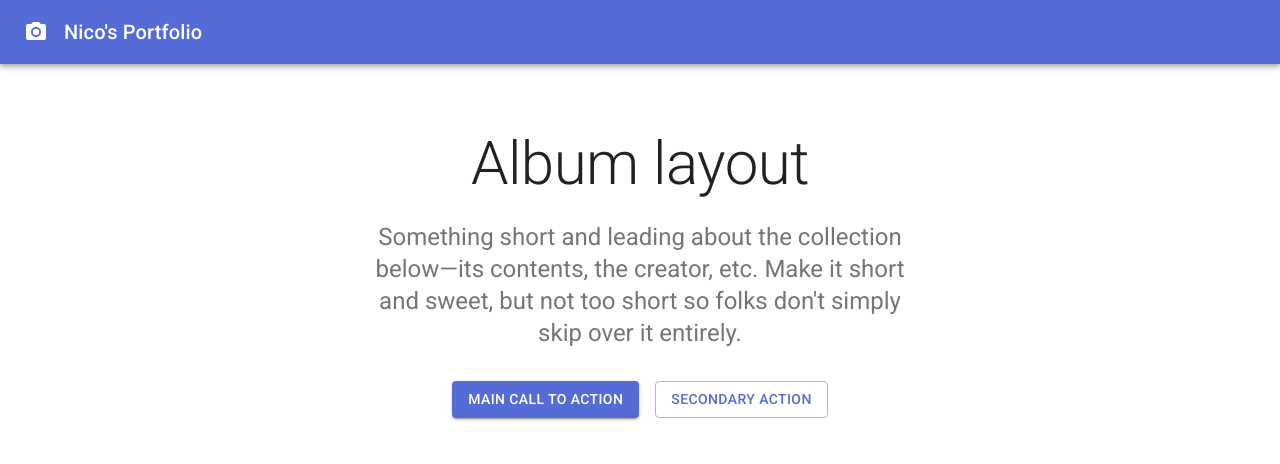
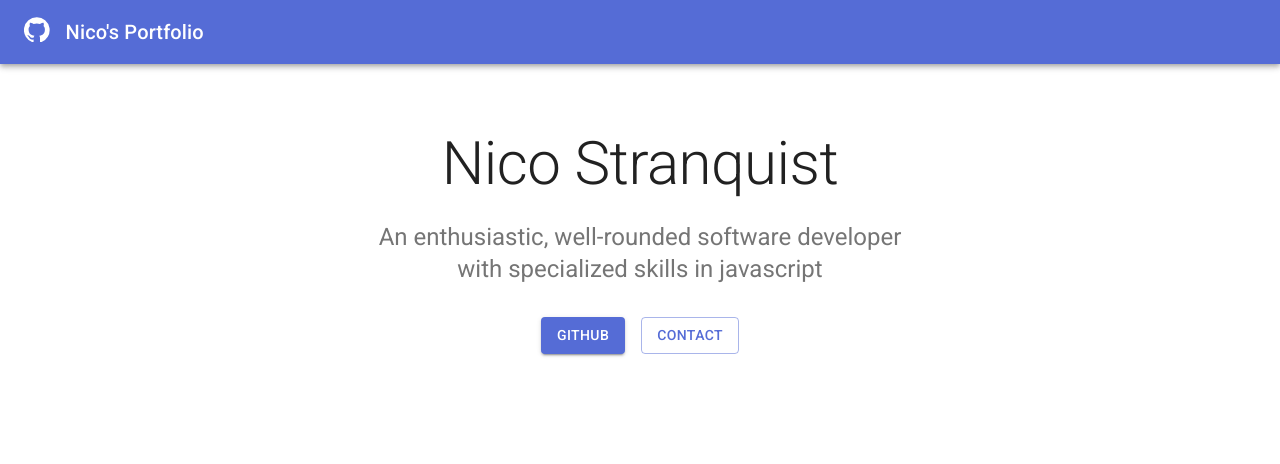
Before and after one commit to nstranquist/dev-portfolio, a React (Create React App) app: page /projects in a window 1280 px wide. Shown: the top 464 px of the page. Built offline with nearby package versions, Linux system fonts and the light colour scheme; grey boxes are pictures that could not be loaded.

Commit message:
add content to project. all content can be added by modifying /content/content.js

```diff
--- a/src/App.tsx
+++ b/src/App.tsx
@@ -4,16 +4,22 @@ import React from 'react';
 import { AppBar } from './components/layout/AppBar'
 import { AppFooter } from './components/layout/AppFooter'
 import { Projects as ProjectsPage } from './pages/Projects'
+
+// import content
+import { PageContent } from './content'
+
+// import styles
 import { useAppStyles } from './styles/AppStyles'
 
 export default function App() {
   const AppStyles = useAppStyles()
+  const { headerContent, footerContent } = PageContent
 
   return (
     <>
-      <AppBar iconClass={AppStyles.icon} />
+      <AppBar content={headerContent} iconClass={AppStyles.icon} />
       <ProjectsPage />
-      <AppFooter footerClass={AppStyles.footer} />
+      <AppFooter content={footerContent} footerClass={AppStyles.footer} />
     </>
   );
 }
--- a/src/components/layout/AppBar.tsx
+++ b/src/components/layout/AppBar.tsx
@@ -1,22 +1,29 @@
 import React from 'react'
 import { AppBar as AppBarMUI } from '@material-ui/core';
-import CameraIcon from '@material-ui/icons/PhotoCamera';
+import GitHubIcon from '@material-ui/icons/GitHub';
 import Toolbar from '@material-ui/core/Toolbar';
+import Link from '@material-ui/core/Link';
 import Typography from '@material-ui/core/Typography';
 
 interface IProps {
+  content: any
   iconClass: any
 }
 
 export const AppBar: React.FC<IProps> = ({
+  content: {
+    navTitle
+  },
   iconClass
 }) => {
   return (
     <AppBarMUI position="relative">
       <Toolbar>
-        <CameraIcon className={iconClass} />
+        <Link href="https://github.com" target="_blank" style={{color:'white'}}>
+          <GitHubIcon className={iconClass} />
+        </Link>
         <Typography variant="h6" color="inherit" noWrap>
-          Nico's Portfolio
+          {navTitle}
         </Typography>
       </Toolbar>
     </AppBarMUI>
--- a/src/components/layout/AppFooter.tsx
+++ b/src/components/layout/AppFooter.tsx
@@ -3,15 +3,20 @@ import Typography from '@material-ui/core/Typography';
 import Link from '@material-ui/core/Link'
 
 interface IProps {
+  content: any
   footerClass: any
 }
 
 export const AppFooter: React.FC<IProps> = ({
+  content: {
+    heading,
+    smallText,
+  },
   footerClass
 }) => (
   <footer className={footerClass}>
     <Typography variant="h6" align="center" gutterBottom>
-      Thanks for stopping by!
+      {heading}
     </Typography>
     <Typography variant="subtitle1" align="center" color="textSecondary" component="p">
       Please reach out on
@@ -21,7 +26,7 @@ export const AppFooter: React.FC<IProps> = ({
       for inquiries
     </Typography>
     <Typography variant="body2" color="textSecondary" align="center">
-      Nico Stranquist, 2019
+      {smallText}
     </Typography>
   </footer>
 )
--- /dev/null
+++ b/src/components/projects/ProjectsHero.tsx
@@ -0,0 +1,44 @@
+import React from 'react'
+import Typography from '@material-ui/core/Typography'
+import Grid from '@material-ui/core/Grid'
+import Button from '@material-ui/core/Button'
+
+interface IProps {
+  content: any
+  heroButtonsClass: any
+}
+
+export const ProjectsHero: React.FC<IProps> = ({
+  content: {
+    title,
+    subtitle,
+    ctaPrimary,
+    ctaSecondary
+  },
+  heroButtonsClass
+}) => {
+  return (
+    <>
+      <Typography component="h1" variant="h2" align="center" color="textPrimary" gutterBottom>
+        {title}
+      </Typography>
+      <Typography variant="h5" align="center" color="textSecondary" paragraph>
+        {subtitle}
+      </Typography>
+      <div className={heroButtonsClass}>
+        <Grid container spacing={2} justify="center">
+          <Grid item>
+            <Button variant="contained" color="primary">
+              {ctaPrimary}
+            </Button>
+          </Grid>
+          <Grid item>
+            <Button variant="outlined" color="primary">
+              {ctaSecondary}
+            </Button>
+          </Grid>
+        </Grid>
+      </div>
+    </>
+  )
+}
--- /dev/null
+++ b/src/content/content.js
@@ -0,0 +1,32 @@
+
+// content needed accross all pages
+export const PageContent = {
+  "headerContent": {
+    navTitle: "Nico's Portfolio",
+    //imgUrl: "path-to-image"
+  },
+  "footerContent": {
+    heading: "Thanks for stopping by!",
+    // subheading: ** will just hardcode, to keep it simple. Because Links are in Subheading
+    smallText: "Nico Stranquist, 2019"
+  }
+}
+
+// content by page
+export const ProjectsContent = {
+  "ProjectsHero": {
+    title: 'Nico Stranquist',
+    subtitle: 'An enthusiastic, well-rounded software developer with specialized skills in javascript',
+    ctaPrimary: 'GitHub',
+    ctaSecondary:' Contact',
+    // add social media button bar beneath this, as an array of objects with title, iconName, and link
+  },
+  "Projects": [
+    {
+      title: "My First Project",
+      details: "For testing purposes only",
+      url: "https://github.com",
+      imageUrl: "https://placekitten.com/100/100"
+    }
+  ]
+}
--- /dev/null
+++ b/src/content/index.js
@@ -0,0 +1,7 @@
+import { PageContent } from './content'
+import { ProjectsContent } from './content'
+
+export {
+  PageContent,
+  ProjectsContent
+}
--- a/src/pages/Projects.tsx
+++ b/src/pages/Projects.tsx
@@ -7,73 +7,33 @@ import CardMedia from '@material-ui/core/CardMedia';
 import CssBaseline from '@material-ui/core/CssBaseline';
 import Grid from '@material-ui/core/Grid';
 import Typography from '@material-ui/core/Typography';
-import { makeStyles } from '@material-ui/core/styles';
 import Container from '@material-ui/core/Container';
+
 // import custom components
+import { ProjectsHero } from '../components/projects/ProjectsHero'
 
+// import content object to populate page with portfolio data
+import { ProjectsContent } from '../content'
 
-const useStyles = makeStyles(theme => ({
-  heroContent: {
-    backgroundColor: theme.palette.background.paper,
-    padding: theme.spacing(8, 0, 6),
-  },
-  heroButtons: {
-    marginTop: theme.spacing(4),
-  },
-  cardGrid: {
-    paddingTop: theme.spacing(8),
-    paddingBottom: theme.spacing(8),
-  },
-  card: {
-    height: '100%',
-    display: 'flex',
-    flexDirection: 'column',
-  },
-  cardMedia: {
-    paddingTop: '56.25%', // 16:9
-  },
-  cardContent: {
-    flexGrow: 1,
-  },
-}));
+// import styles
+import { useProjectStyles } from '../styles/ProjectsStyles'
 
 const cards = [1, 2, 3, 4, 5, 6, 7, 8, 9];
 
 export const Projects = () => {
-  const classes = useStyles();
+  const classes = useProjectStyles();
 
   return (
     <>
       <CssBaseline />
       <main>
+        {/* Hero Section */}
         <div className={classes.heroContent}>
           <Container maxWidth="sm">
-            <Typography component="h1" variant="h2" align="center" color="textPrimary" gutterBottom>
-              Album layout
-            </Typography>
-            <Typography variant="h5" align="center" color="textSecondary" paragraph>
-              Something short and leading about the collection below—its contents, the creator, etc.
-              Make it short and sweet, but not too short so folks don&apos;t simply skip over it
-              entirely.
-            </Typography>
-            <div className={classes.heroButtons}>
-              <Grid container spacing={2} justify="center">
-                <Grid item>
-                  <Button variant="contained" color="primary">
-                    Main call to action
-                  </Button>
-                </Grid>
-                <Grid item>
-                  <Button variant="outlined" color="primary">
-                    Secondary action
-                  </Button>
-                </Grid>
-              </Grid>
-            </div>
+            <ProjectsHero content={ProjectsContent.ProjectsHero} heroButtonsClass={classes.heroButtons} />
           </Container>
         </div>
         <Container className={classes.cardGrid} maxWidth="md">
-          {/* End hero unit */}
           <Grid container spacing={4}>
             {cards.map(card => (
               <Grid item key={card} xs={12} sm={6} md={4}>
--- a/src/styles/AppStyles.tsx
+++ b/src/styles/AppStyles.tsx
@@ -4,6 +4,7 @@ import { makeStyles } from '@material-ui/core/styles';
 export const useAppStyles = makeStyles(theme => ({
   icon: {
     marginRight: theme.spacing(2),
+    fontSize: '1.6rem'
   },
   footer: {
     backgroundColor: theme.palette.background.paper,
--- /dev/null
+++ b/src/styles/ProjectsStyles.tsx
@@ -0,0 +1,27 @@
+
+import { makeStyles } from '@material-ui/core/styles';
+
+export const useProjectStyles = makeStyles(theme => ({
+  heroContent: {
+    backgroundColor: theme.palette.background.paper,
+    padding: theme.spacing(8, 0, 6),
+  },
+  heroButtons: {
+    marginTop: theme.spacing(4),
+  },
+  cardGrid: {
+    paddingTop: theme.spacing(8),
+    paddingBottom: theme.spacing(8),
+  },
+  card: {
+    height: '100%',
+    display: 'flex',
+    flexDirection: 'column',
+  },
+  cardMedia: {
+    paddingTop: '56.25%', // 16:9
+  },
+  cardContent: {
+    flexGrow: 1,
+  },
+}));
```
